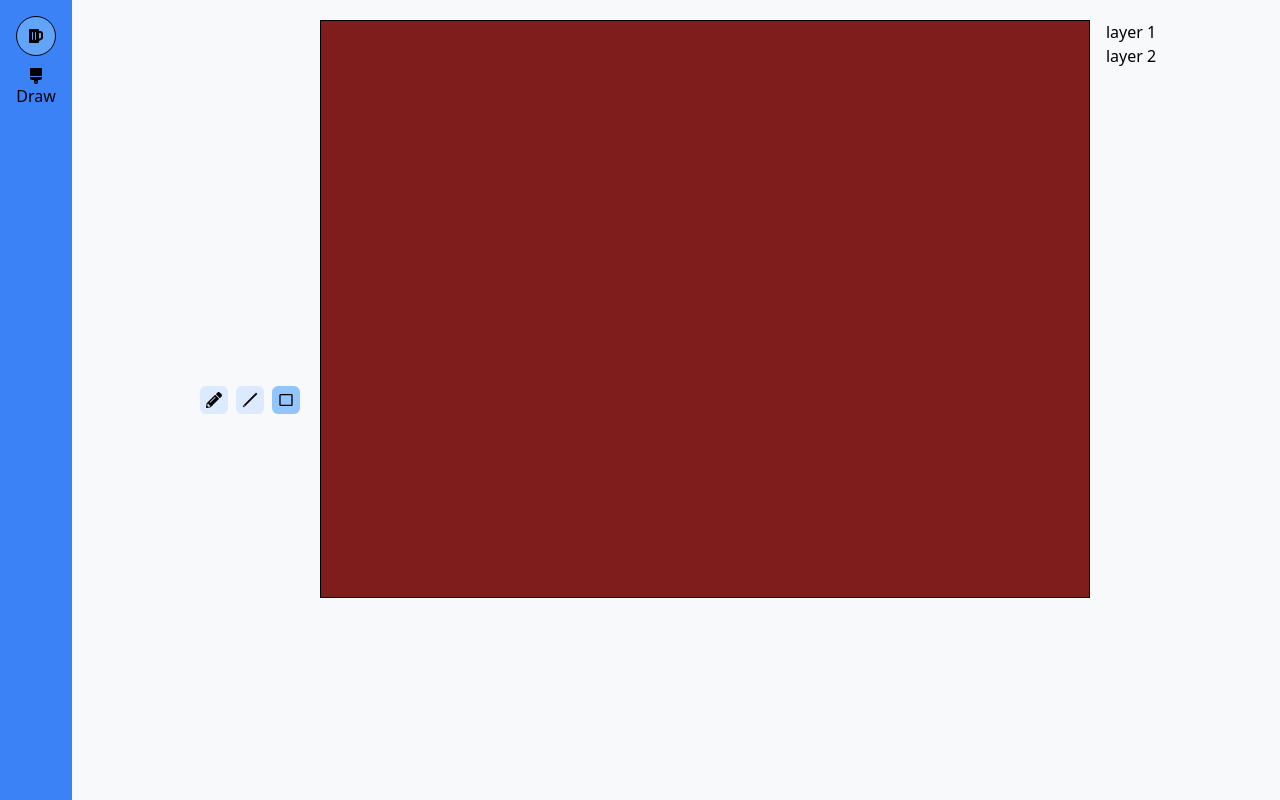
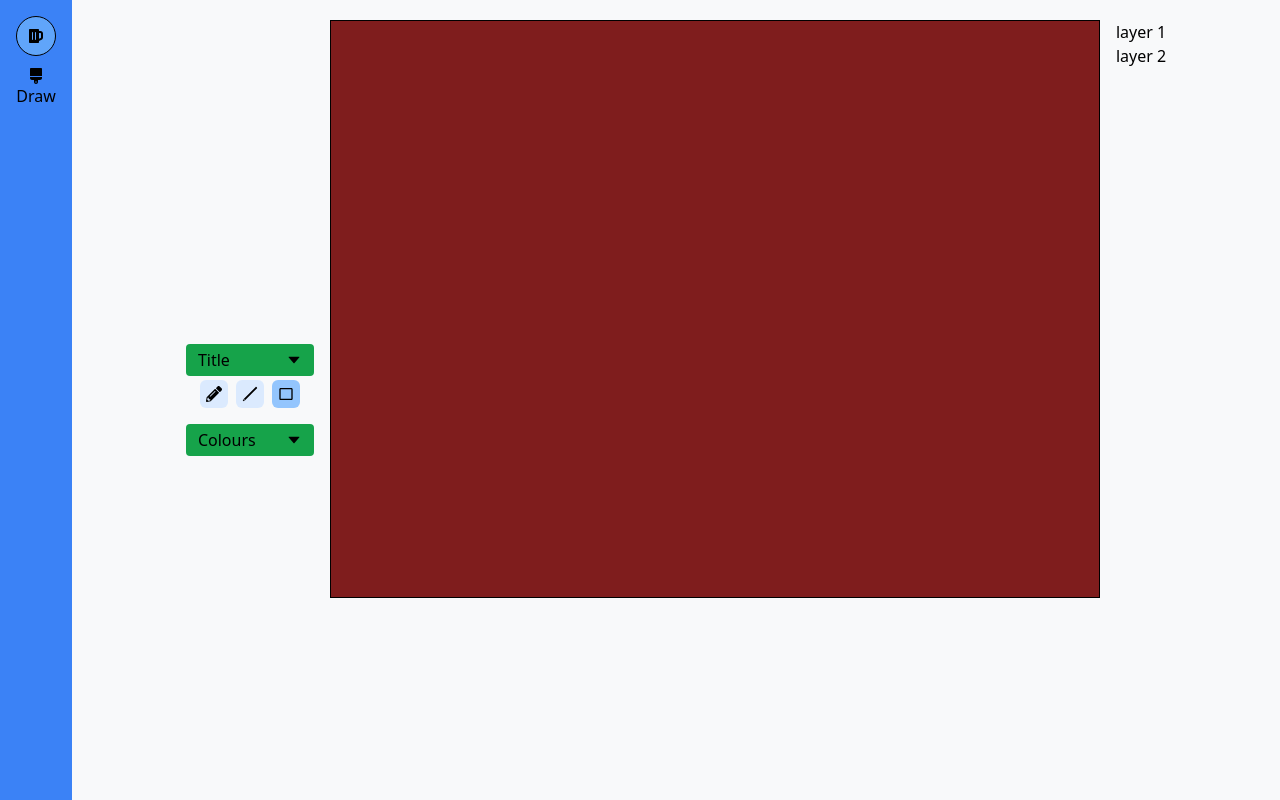
Before and after one commit to WaifuForever/JustPaint, a React (Create React App) app: page /draw in a window 1280 px wide. Built offline with nearby package versions, Linux system fonts and the light colour scheme.

Commit message:
chore: add tooltab     store the current colour in a state;     dropdown menu for the tools;

```diff
--- /dev/null
+++ b/src/components/ToolTab.jsx
@@ -0,0 +1,27 @@
+import { useState } from 'react';
+
+import { AiOutlineCaretDown, AiOutlineCaretUp } from 'react-icons/ai';
+
+const ToolTab = ({ title, tools }) => {
+    const [isDisplayed, setIsDisplayed] = useState(true);
+    return (
+        <div className="w-full">
+            <div
+                className={`flex items-center justify-between rounded w-32 bg-green-600 text-center px-3 py-1`}
+                onClick={() => setIsDisplayed(!isDisplayed)}
+            >
+                <span className="">{title}</span>
+                {isDisplayed ? <AiOutlineCaretDown /> : <AiOutlineCaretUp />}
+            </div>
+            <div
+                className={`flex ${isDisplayed ? '' : 'hidden'} justify-center`}
+            >
+                {tools.map((Tool) => (
+                    <div>{Tool}</div>
+                ))}
+            </div>
+        </div>
+    );
+};
+
+export default ToolTab;
--- a/src/pages/DrawScreen.jsx
+++ b/src/pages/DrawScreen.jsx
@@ -2,6 +2,8 @@ import { useLayoutEffect, useRef, useState } from 'react';
 import { FaPencilAlt } from 'react-icons/fa';
 import { BiRectangle } from 'react-icons/bi';
 import { GiStraightPipe } from 'react-icons/gi';
+
+import ToolTab from '../components/ToolTab';
 import ToolButton from '../components/ToolButton';
 
 const createElement = (startPoint, endPoint, elementType, width, colour) => {
@@ -42,6 +44,7 @@ const DrawScreen = () => {
     const [elements, setElements] = useState([]);
     const [elementType, setElementType] = useState('rectangle');
     const [isDrawing, setIsDrawing] = useState(false);
+    const [colour, setColour] = useState('#000000');
 
     const canvasRef = useRef(null);
 
@@ -101,7 +104,7 @@ const DrawScreen = () => {
             point,
             elementType,
             2,
-            '#000000'
+            colour
         );
 
         const elementsCopy = [...elements];
@@ -115,27 +118,38 @@ const DrawScreen = () => {
 
     return (
         <div className="flex h-full w-full justify-center p-5 bg-skin-default">
-            <div className="flex justify-center items-center ">
+            <div className="flex flex-col justify-center items-center gap-3 ">
+                <ToolTab
+                    title={'Title'}
+                    tools={[
                         <ToolButton
                             icon={<FaPencilAlt />}
                             selected={elementType === 'pencil'}
                             action={() => {
                                 setElementType('pencil');
                             }}
-                />
+                        />,
                         <ToolButton
                             icon={<GiStraightPipe />}
                             selected={elementType === 'straightLine'}
                             action={() => {
                                 setElementType('straightLine');
                             }}
-                />
+                        />,
                         <ToolButton
                             icon={<BiRectangle />}
                             selected={elementType === 'rectangle'}
                             action={() => {
                                 setElementType('rectangle');
                             }}
+                        />,
+                    ]}
+                />
+                <ToolTab
+                    title={'Colours'}
+                    tools={[
+
+                    ]}
                 />
             </div>
             <div className="mx-4 overflow-y-auto">
```
Also changed, not shown: 1 other file (tests, documents, lock files or other folders). Lines whose indentation alone changed are shown as unchanged.
